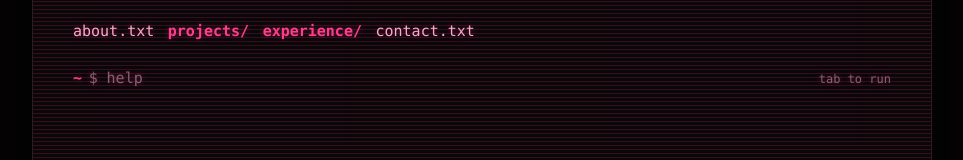
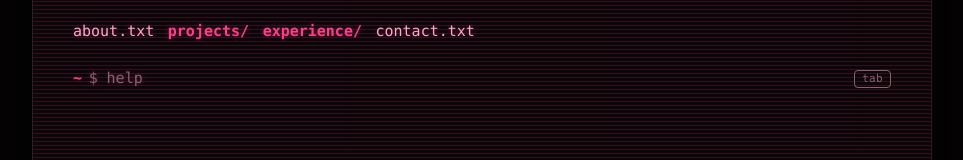
Before and after one commit to jenduo/jenduo.github.io, a React (Vite) app: page / in a window 1280 px wide. Shown: the part 362-522 px from the top of the page, without its empty margins (158-1121 px from the left). Built offline with nearby package versions, Linux system fonts and the light colour scheme.

Commit message:
style: accept hint is an outlined tab keycap

```diff
--- a/src/styles/terminal.css
+++ b/src/styles/terminal.css
@@ -278,11 +278,19 @@ body {
   opacity: 1;
 }
 
+/* Keycap for the accept key. A <kbd> so it reads as a key press rather than as
+   a stray word in the output. */
 .ghost-hint {
   flex: 0 0 auto;
-  padding-left: 2ch;
+  align-self: center;
+  margin-left: 2ch;
+  padding: 1px 7px 2px;
+  border: 1px solid var(--fg-dim);
+  border-radius: 4px;
   color: var(--fg-dim);
-  font-size: 12px;
+  font: 11px var(--mono);
+  letter-spacing: 0.03em;
+  text-shadow: none;
   white-space: nowrap;
 }
 
--- a/src/terminal/Terminal.tsx
+++ b/src/terminal/Terminal.tsx
@@ -138,7 +138,7 @@ export function Terminal() {
               aria-label="terminal input"
               autoFocus
             />
-            {ghost.shown ? <span className="ghost-hint">tab to run</span> : null}
+            {ghost.shown ? <kbd className="ghost-hint">tab</kbd> : null}
           </div>
 
           <div ref={endRef} />
```
